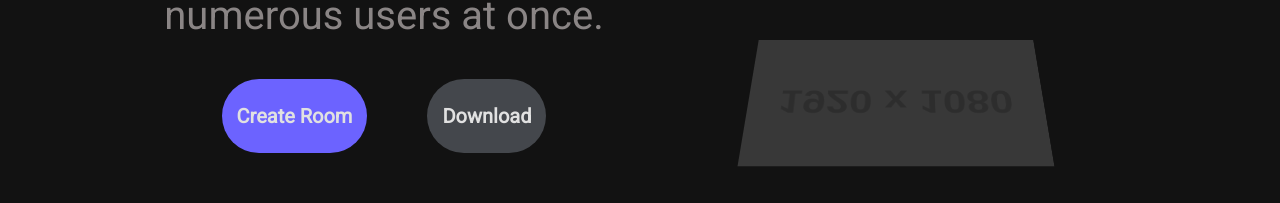
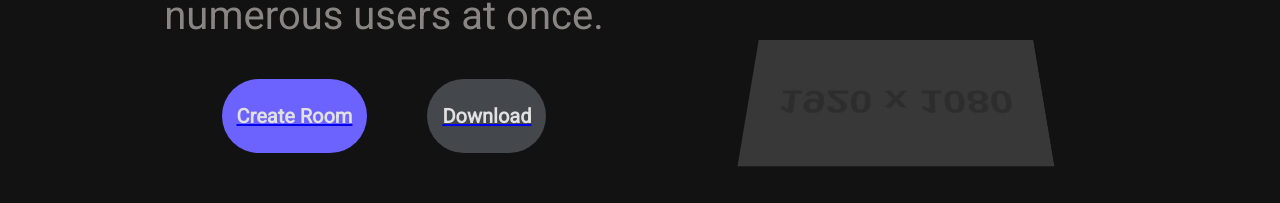
Before and after one commit to Tiqur/Ichis-Frontend, a React (Create React App) app: page / in a window 1280 px wide. Shown: the part 552-755 px from the top of the page. Built offline with nearby package versions, Linux system fonts and the light colour scheme.

Commit message:
Added redirect locations to homepage buttons

```diff
--- a/src/pages/HomePage/HomePage.jsx
+++ b/src/pages/HomePage/HomePage.jsx
@@ -6,6 +6,7 @@ import CenterVertically from '../../components/CenterVertically/CenterVertically
 import Logo from '../../components/Logo';
 import Button from '../../components/Button/Button';
 import { useEffect, useState } from 'react';
+import { Link } from 'react-router-dom';
 import styles from'./HomePage.module.scss';
 import classNames from 'classnames';
 import '../../index.scss';
@@ -35,16 +36,20 @@ const HomePage = () => {
                         Ichis is a minimalistic video player designed to deliver <br/>crystal clear, audio and video to<br/>numerous users at once.
                     </Text>
                     <FlexDiv justifyCenter row>
+                        <Link to={{ pathname: 'dashboard' }}>
                           <Button isMain className='m-right30px' function={() => {console.log("Create Room")}}>
                           <Text weight='bold' color='#e1e1e1' dontSelect size={2.5}>
                                   Create Room
                               </Text>
                           </Button>
+                        </Link>
+                        <Link to={{ pathname: 'download' }}>
                           <Button className='m-left30px' function={() => {console.log("Download")}}>
                               <Text weight='bold' color='#e1e1e1' dontSelect size={2.5}>
                                   Download
                               </Text>
                           </Button>
+                        </Link>
                     </FlexDiv>
                 </CenterVertically>
            </FlexDiv>
```
Lines whose indentation alone changed are shown as unchanged.
